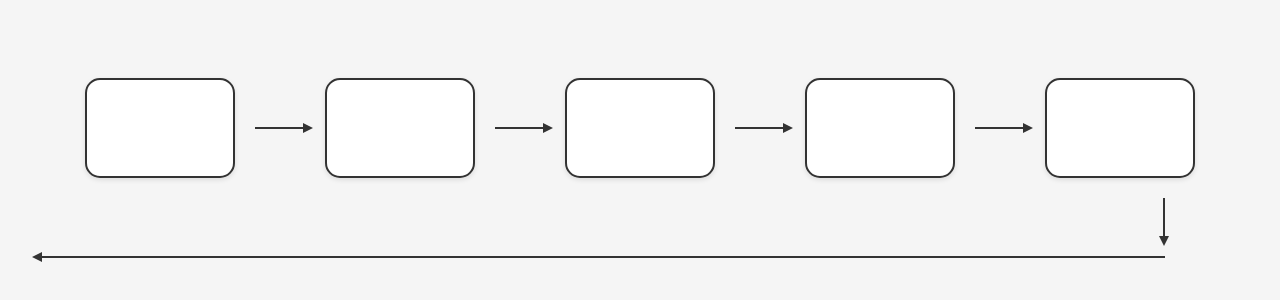
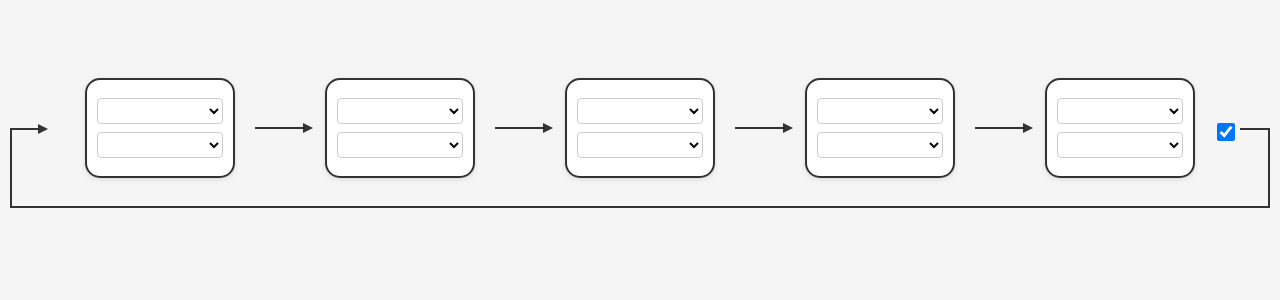
Before and after one commit to hwiguna/ssTimer, a plain HTML site: page index.html in a window 1280 px wide. Shown: the part 222-522 px from the top of the page. Drawn offline with Linux system fonts and the light colour scheme.

Commit message:
Add timer interface with dropdowns and toggleable return arrow
- Add 5 timer boxes with action dropdowns (Wait for, On for, Off for)
- Add time selection dropdowns (30:00 to 5:00 in 5-minute intervals)
- Add forward arrows between boxes
- Add return arrow path from last box back to first box
- Add checkbox to toggle return arrow visibility

```diff
--- a/index.html
+++ b/index.html
@@ -5,10 +5,6 @@
     <meta name="viewport" content="width=device-width, initial-scale=1.0">
     <title>Programmable Timer</title>
     <style>
-        :root {
-            --return-offset: 75px;
-        }
-
         * {
             margin: 0;
             padding: 0;
@@ -22,7 +18,7 @@
             justify-content: center;
             align-items: center;
             min-height: 100vh;
-            padding: 20px;
+            padding: 40px 20px;
         }
 
         .container {
@@ -32,16 +28,16 @@
         }
 
         .timer-flow {
-            display: flex;
-            flex-direction: column;
-            gap: 40px;
+            position: relative;
+            padding-bottom: 100px;
         }
 
-        .top-row {
+        .boxes-row {
             display: flex;
             align-items: center;
             justify-content: center;
             gap: 20px;
+            position: relative;
         }
 
         .timer-box {
@@ -51,13 +47,38 @@
             border: 2px solid #333;
             border-radius: 15px;
             box-shadow: 0 2px 5px rgba(0, 0, 0, 0.1);
+            position: relative;
+            z-index: 1;
+            display: flex;
+            flex-direction: column;
+            align-items: center;
+            justify-content: center;
+            gap: 8px;
+            padding: 10px;
         }
 
+        .timer-box select {
+            width: 100%;
+            padding: 4px;
+            border: 1px solid #ccc;
+            border-radius: 4px;
+            font-size: 12px;
+            background-color: white;
+            cursor: pointer;
+        }
+
+        .timer-box select:focus {
+            outline: 2px solid #4CAF50;
+            border-color: #4CAF50;
+        }
+
+        /* Forward arrows between boxes */
         .arrow {
             position: relative;
             width: 50px;
             height: 2px;
             background-color: #333;
+            flex-shrink: 0;
         }
 
         .arrow::after {
@@ -72,135 +93,203 @@
             border-bottom: 5px solid transparent;
         }
 
+        /* Return path container */
         .return-path {
-            position: relative;
-            width: 100%;
-            display: flex;
-            justify-content: space-between;
-            align-items: flex-start;
+            position: absolute;
+            top: 50px;
+            left: 0;
+            right: 0;
+            height: 100px;
         }
 
-        .vertical-arrow {
+        /* Return arrow segments */
+        .return-segment {
             position: absolute;
-            right: 0;
+            background-color: #333;
+            pointer-events: none;
+        }
+
+        /* Segment 1: Short horizontal line going right from last box */
+        .segment-right {
+            right: -30px;
+            top: 0;
+            width: 30px;
+            height: 2px;
+        }
+
+        /* Segment 2: Vertical line going down */
+        .segment-down {
+            right: -30px;
             top: 0;
             width: 2px;
-            height: 60px;
-            background-color: #333;
+            height: 80px;
         }
 
-        .vertical-arrow::after {
+        /* Segment 3: Long horizontal line going left */
+        .segment-left {
+            left: -30px;
+            right: -30px;
+            top: 78px;
+            height: 2px;
+        }
+
+        /* Segment 4: Vertical line going up */
+        .segment-up {
+            left: -30px;
+            top: 0;
+            width: 2px;
+            height: 80px;
+        }
+
+        /* Segment 5: Short horizontal line going right to first box with arrowhead */
+        .segment-final {
+            left: -30px;
+            top: 0;
+            width: 30px;
+            height: 2px;
+        }
+
+        .segment-final::after {
             content: '';
             position: absolute;
-            bottom: -8px;
-            left: -4px;
-            width: 0;
-            height: 0;
-            border-top: 10px solid #333;
-            border-left: 5px solid transparent;
-            border-right: 5px solid transparent;
-        }
-
-        .horizontal-return-arrow {
-            position: absolute;
-            bottom: 0;
-            left: 0;
-            right: var(--return-offset);
-            height: 2px;
-            background-color: #333;
-        }
-
-        .horizontal-return-arrow::before {
-            content: '';
-            position: absolute;
-            left: -8px;
+            right: -8px;
             top: -4px;
             width: 0;
             height: 0;
-            border-right: 10px solid #333;
+            border-left: 10px solid #333;
             border-top: 5px solid transparent;
             border-bottom: 5px solid transparent;
         }
 
-        .return-connector {
-            position: relative;
-            width: 100%;
-            height: 80px;
-            margin-top: -20px;
-        }
-
-        .return-line {
+        /* Checkbox to toggle return arrow */
+        .return-toggle {
             position: absolute;
-            background-color: #333;
-        }
-
-        .vertical-down {
-            right: var(--return-offset);
-            top: 0;
-            width: 2px;
-            height: 40px;
-        }
-
-        .horizontal-back {
-            left: 0;
-            right: var(--return-offset);
-            bottom: 20px;
-            height: 2px;
-        }
-
-        .horizontal-back::before {
-            content: '';
-            position: absolute;
-            left: -8px;
-            top: -4px;
-            width: 0;
-            height: 0;
-            border-right: 10px solid #333;
-            border-top: 5px solid transparent;
-            border-bottom: 5px solid transparent;
-        }
-
-        .vertical-down::after {
-            content: '';
-            position: absolute;
-            bottom: -8px;
-            left: -4px;
-            width: 0;
-            height: 0;
-            border-top: 10px solid #333;
-            border-left: 5px solid transparent;
-            border-right: 5px solid transparent;
-        }
-
-        .corner {
-            position: absolute;
-            right: var(--return-offset);
-            bottom: 20px;
-            width: 2px;
-            height: 2px;
-            background-color: #333;
+            right: 5px;
+            top: -5px;
+            z-index: 10;
+            cursor: pointer;
+            width: 18px;
+            height: 18px;
+            pointer-events: auto;
         }
     </style>
 </head>
 <body>
     <div class="container">
         <div class="timer-flow">
-            <div class="top-row">
-                <div class="timer-box"></div>
+            <div class="boxes-row">
+                <div class="timer-box">
+                    <select class="action-select">
+                        <option value=""></option>
+                        <option value="wait">Wait for</option>
+                        <option value="on">On for</option>
+                        <option value="off">Off for</option>
+                    </select>
+                    <select class="time-select">
+                        <option value=""></option>
+                        <option value="30:00">30:00</option>
+                        <option value="25:00">25:00</option>
+                        <option value="20:00">20:00</option>
+                        <option value="15:00">15:00</option>
+                        <option value="10:00">10:00</option>
+                        <option value="5:00">5:00</option>
+                    </select>
+                </div>
                 <div class="arrow"></div>
-                <div class="timer-box"></div>
+                <div class="timer-box">
+                    <select class="action-select">
+                        <option value=""></option>
+                        <option value="wait">Wait for</option>
+                        <option value="on">On for</option>
+                        <option value="off">Off for</option>
+                    </select>
+                    <select class="time-select">
+                        <option value=""></option>
+                        <option value="30:00">30:00</option>
+                        <option value="25:00">25:00</option>
+                        <option value="20:00">20:00</option>
+                        <option value="15:00">15:00</option>
+                        <option value="10:00">10:00</option>
+                        <option value="5:00">5:00</option>
+                    </select>
+                </div>
                 <div class="arrow"></div>
-                <div class="timer-box"></div>
+                <div class="timer-box">
+                    <select class="action-select">
+                        <option value=""></option>
+                        <option value="wait">Wait for</option>
+                        <option value="on">On for</option>
+                        <option value="off">Off for</option>
+                    </select>
+                    <select class="time-select">
+                        <option value=""></option>
+                        <option value="30:00">30:00</option>
+                        <option value="25:00">25:00</option>
+                        <option value="20:00">20:00</option>
+                        <option value="15:00">15:00</option>
+                        <option value="10:00">10:00</option>
+                        <option value="5:00">5:00</option>
+                    </select>
+                </div>
                 <div class="arrow"></div>
-                <div class="timer-box"></div>
+                <div class="timer-box">
+                    <select class="action-select">
+                        <option value=""></option>
+                        <option value="wait">Wait for</option>
+                        <option value="on">On for</option>
+                        <option value="off">Off for</option>
+                    </select>
+                    <select class="time-select">
+                        <option value=""></option>
+                        <option value="30:00">30:00</option>
+                        <option value="25:00">25:00</option>
+                        <option value="20:00">20:00</option>
+                        <option value="15:00">15:00</option>
+                        <option value="10:00">10:00</option>
+                        <option value="5:00">5:00</option>
+                    </select>
+                </div>
                 <div class="arrow"></div>
-                <div class="timer-box"></div>
+                <div class="timer-box">
+                    <select class="action-select">
+                        <option value=""></option>
+                        <option value="wait">Wait for</option>
+                        <option value="on">On for</option>
+                        <option value="off">Off for</option>
+                    </select>
+                    <select class="time-select">
+                        <option value=""></option>
+                        <option value="30:00">30:00</option>
+                        <option value="25:00">25:00</option>
+                        <option value="20:00">20:00</option>
+                        <option value="15:00">15:00</option>
+                        <option value="10:00">10:00</option>
+                        <option value="5:00">5:00</option>
+                    </select>
+                </div>
             </div>
-            <div class="return-connector">
-                <div class="return-line vertical-down"></div>
-                <div class="return-line horizontal-back"></div>
+
+            <div class="return-path">
+                <input type="checkbox" id="return-toggle" class="return-toggle" checked>
+                <div class="return-segment segment-right"></div>
+                <div class="return-segment segment-down"></div>
+                <div class="return-segment segment-left"></div>
+                <div class="return-segment segment-up"></div>
+                <div class="return-segment segment-final"></div>
             </div>
         </div>
     </div>
+
+    <script>
+        // Toggle return arrow visibility
+        const toggleCheckbox = document.getElementById('return-toggle');
+
+        toggleCheckbox.addEventListener('change', function() {
+            const segments = document.querySelectorAll('.return-segment');
+            segments.forEach(segment => {
+                segment.style.display = this.checked ? 'block' : 'none';
+            });
+        });
+    </script>
 </body>
 </html>
```
